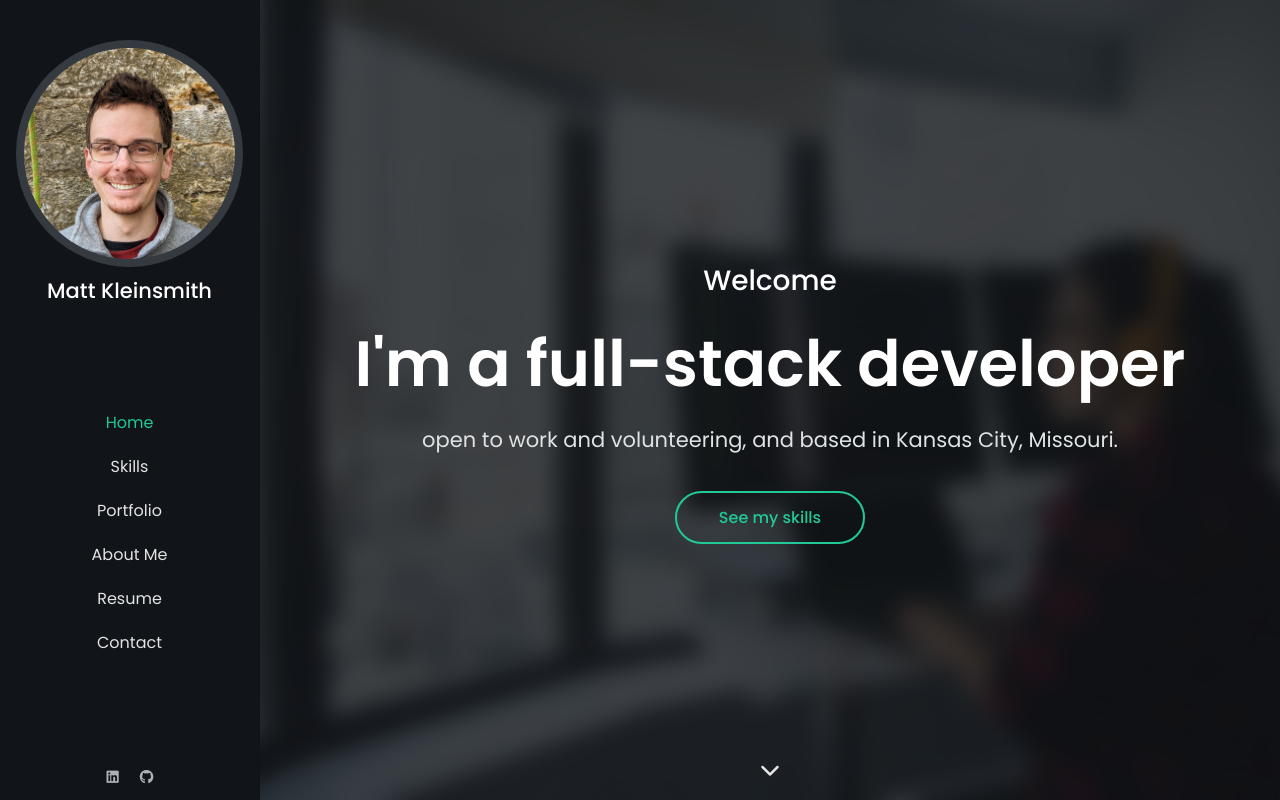
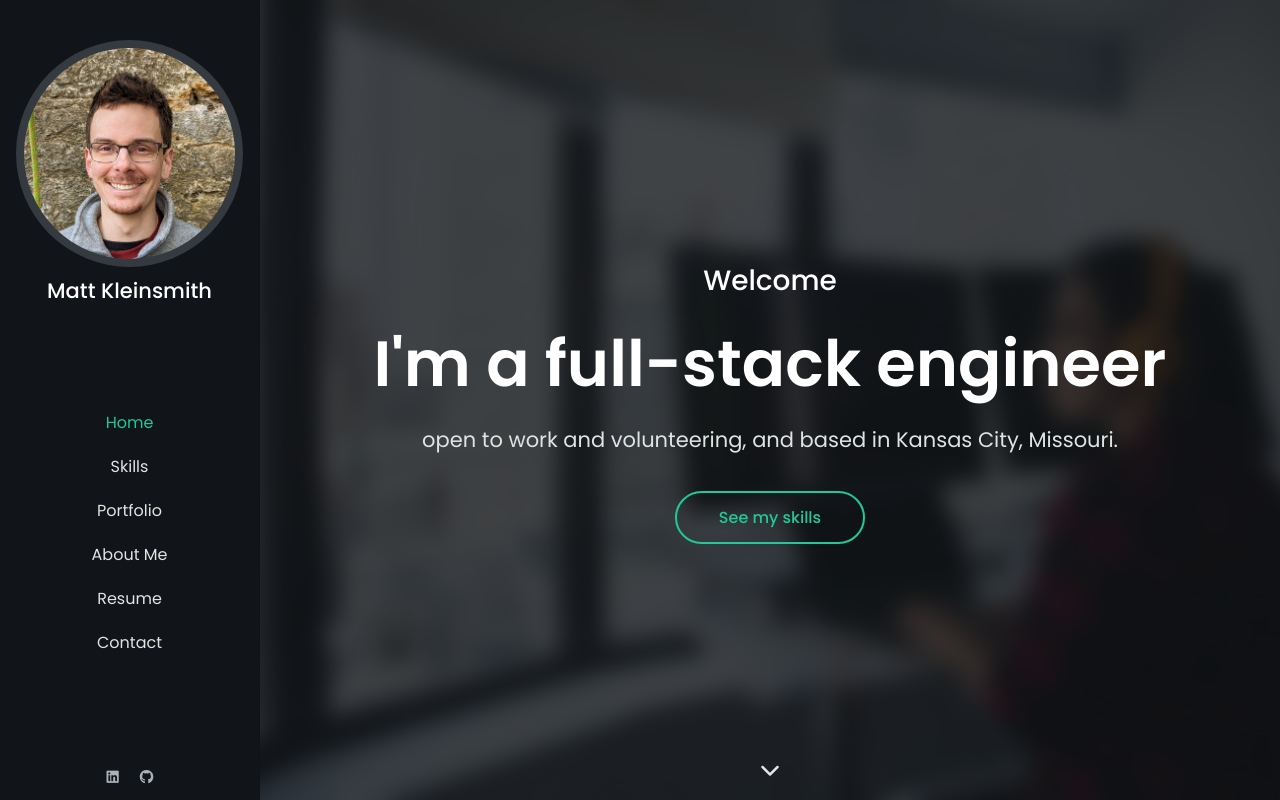
Before and after one commit to MattKleinsmith/mattkleinsmith.github.io, a React (Create React App) app in the folder react-app/: page / in a window 1280 px wide. Shown: the top 800 px of the page. Built offline with nearby package versions, Linux system fonts and the light colour scheme.

Commit message:
Switch to engineer

```diff
--- a/react-app/src/components/About.jsx
+++ b/react-app/src/components/About.jsx
@@ -19,7 +19,7 @@ const AboutUs = ({ classicHeader, darkTheme }) => {
               (darkTheme ? "text-white" : "text-dark")
             }
           >
-            Know Me More
+            Get To Know Me More
             <span className="heading-separator-line border-bottom border-3 border-primary d-block mx-auto" />
           </p>
         </div>
@@ -32,7 +32,7 @@ const AboutUs = ({ classicHeader, darkTheme }) => {
                 "text-7 fw-600 mb-3 " + (darkTheme ? "text-white" : "")
               }
             >
-              I'm <span className="text-primary">Matt Kleinsmith</span>, a full-stack developer
+              I'm <span className="text-primary">Matt Kleinsmith</span>, a full-stack software engineer
             </h2>
             <p className={darkTheme ? "text-white-50" : ""}>
               I'm a recent App Academy grad with experience in React, Redux, Node, Flask (Python), and AWS. I can learn any stack quickly. It's all data transforms at the end of the day.
--- a/react-app/src/components/Home.jsx
+++ b/react-app/src/components/Home.jsx
@@ -31,7 +31,7 @@ const Home = ({ classicHeader, darkTheme, handleNavClick }) => {
               <div className="col-12 text-center">
                 <p className="text-7 fw-500 text-white mb-2 mb-md-3">Welcome</p>
                 <h2 className="text-16 fw-600 text-white mb-2 mb-md-3">
-                  I'm a full-stack developer
+                  I'm a full-stack engineer
                 </h2>
                 <p className="text-5 text-light mb-4">
                   open to work and volunteering, and based in Kansas City, Missouri.
```
